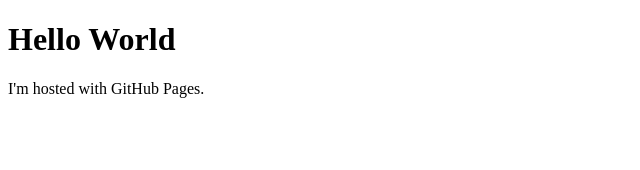
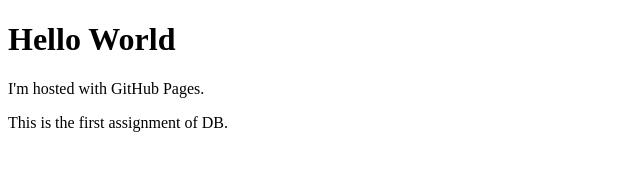
Before and after one commit to davidchiou/davidchiou.github.io, a plain HTML site: page index.html in a window 1280 px wide. Shown: the whole page, without its empty margins (0-640 px from the left). Drawn offline with Linux system fonts and the light colour scheme.

Commit message:
Initial commit

```diff
--- a/index.html
+++ b/index.html
@@ -3,5 +3,6 @@
 <body>
 <h1>Hello World</h1>
 <p>I'm hosted with GitHub Pages.</p>
+<p>This is the first assignment of DB.</p>
 </body>
 </html>
```
